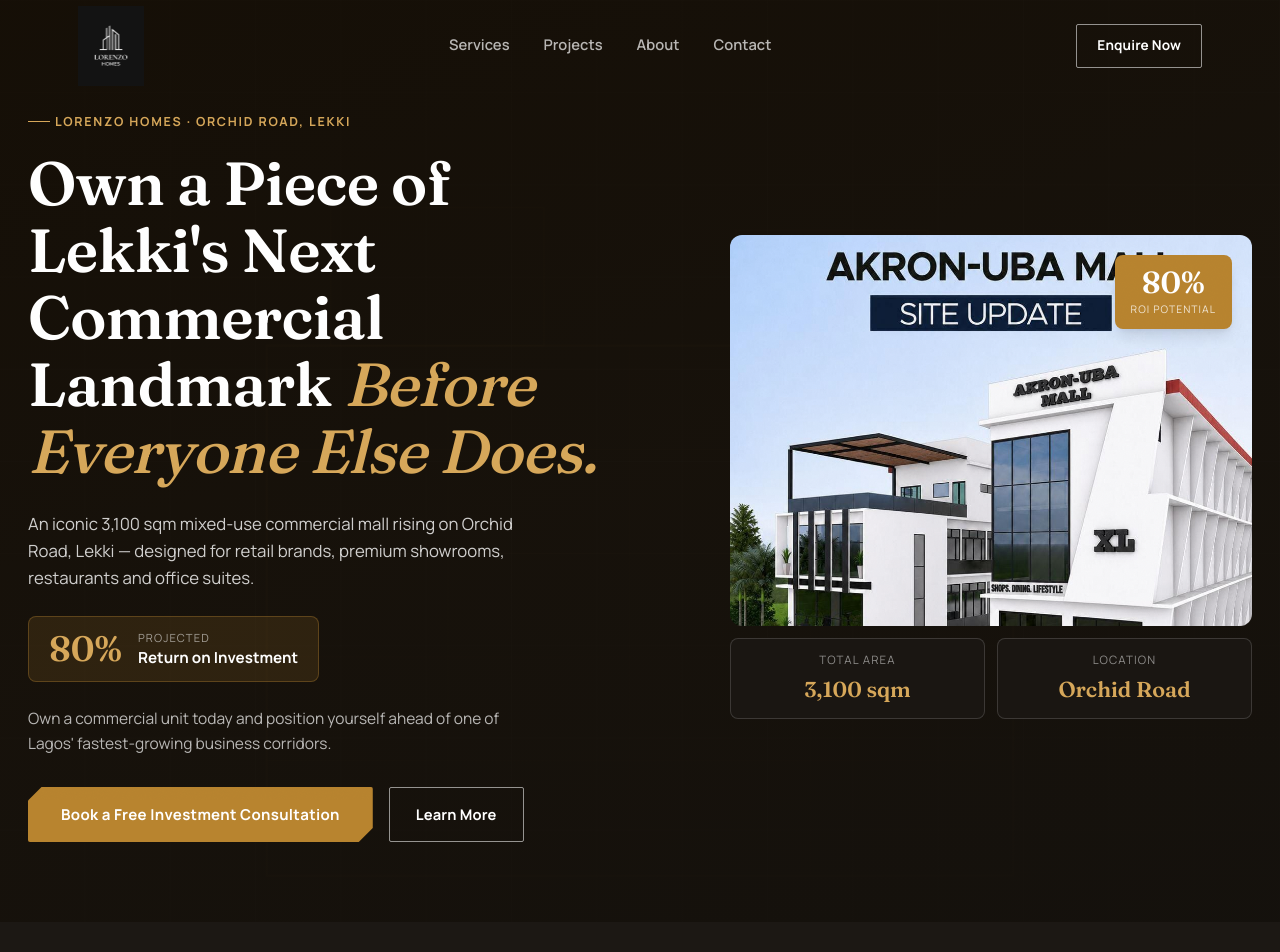
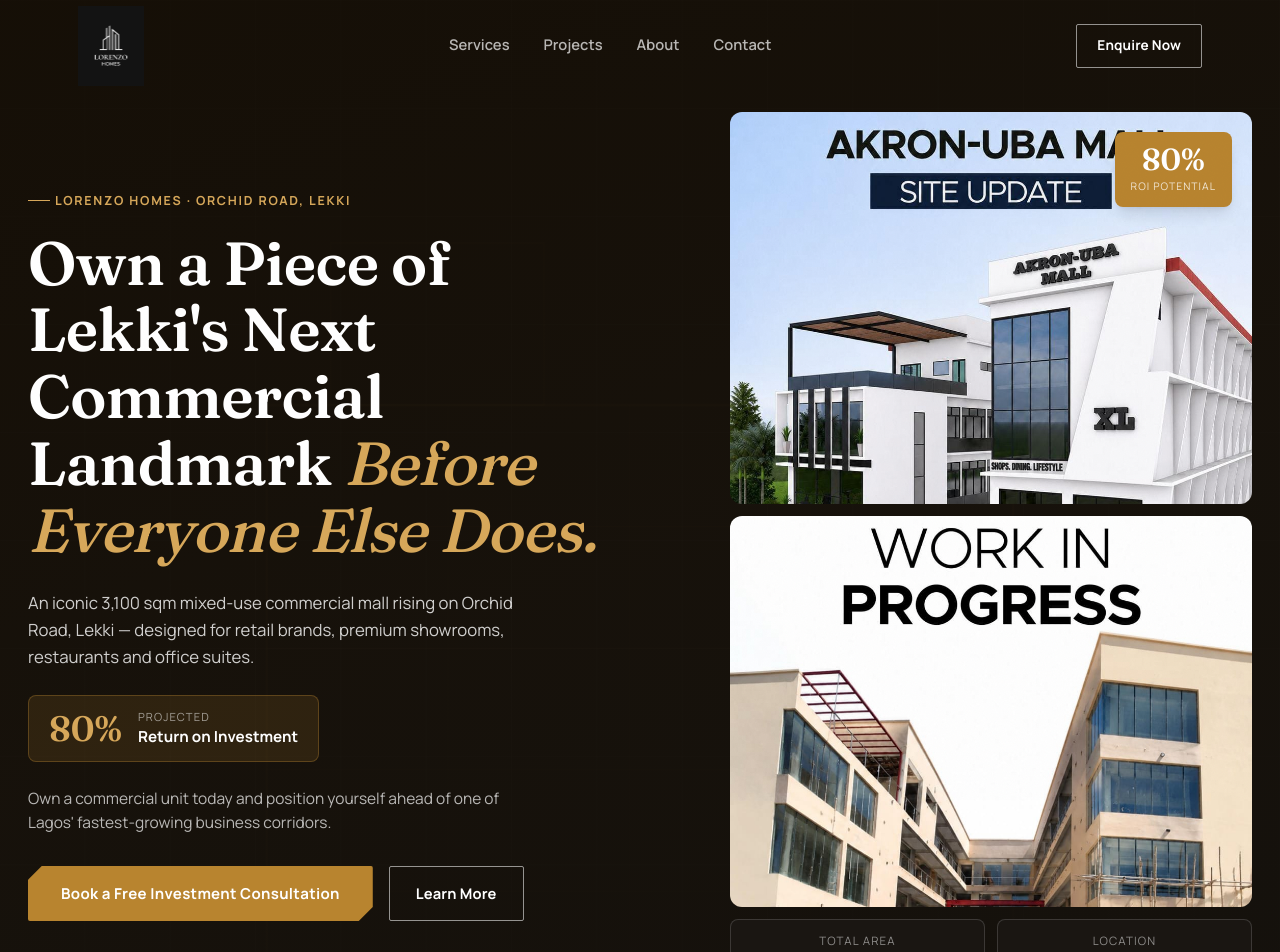
Before and after one commit to M360-Suites/lorenzo-homes, a Next.js app: page /sales in a window 1280 px wide. Shown: the top 952 px of the page. Built offline with nearby package versions, Linux system fonts and the light colour scheme.

Commit message:
lmao, omo i don tire

```diff
--- a/sections/akron/Hero.tsx
+++ b/sections/akron/Hero.tsx
@@ -198,6 +198,7 @@
 
           {/* Right: 3D render placeholder */}
           <div className="relative ">
+            <div className="flex flex-col gap-3">
               <div className="aspect-[4/3] rounded-xl overflow-hidden relative">
                 <Image
                   src={MallRender1}
@@ -215,6 +216,17 @@
                   <p className="text-[0.65rem] uppercase tracking-widest m-0 mt-1 text-white/80">
                     ROI Potential
                   </p>
+                </div>
+              </div>
+
+              <div className="aspect-[4/3] rounded-xl overflow-hidden relative">
+                <Image
+                  src={MallRender}
+                  alt="Orchid Road commercial mall 3D render"
+                  fill
+                  priority
+                  className="object-cover object-center"
+                />
               </div>
             </div>
 
```
Lines whose indentation alone changed are shown as unchanged.
